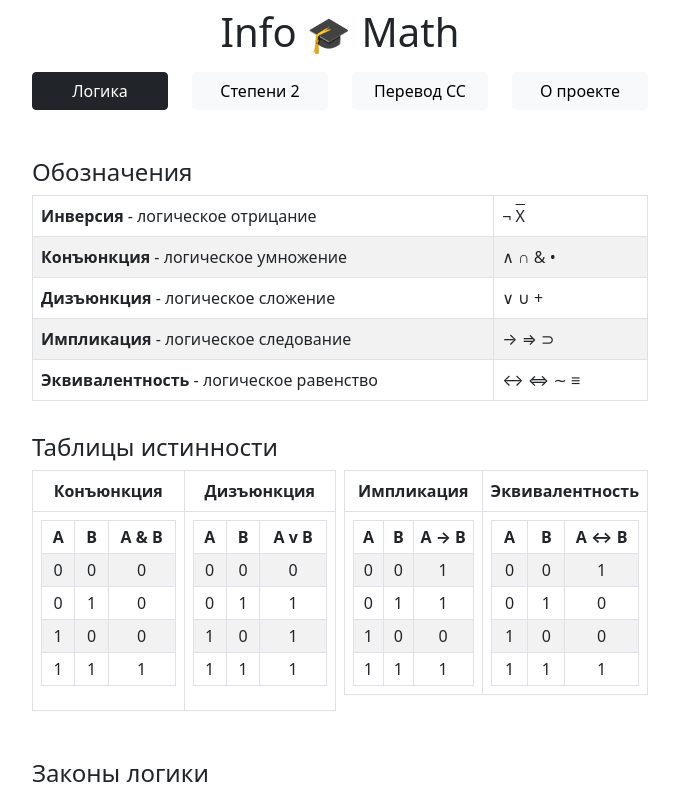
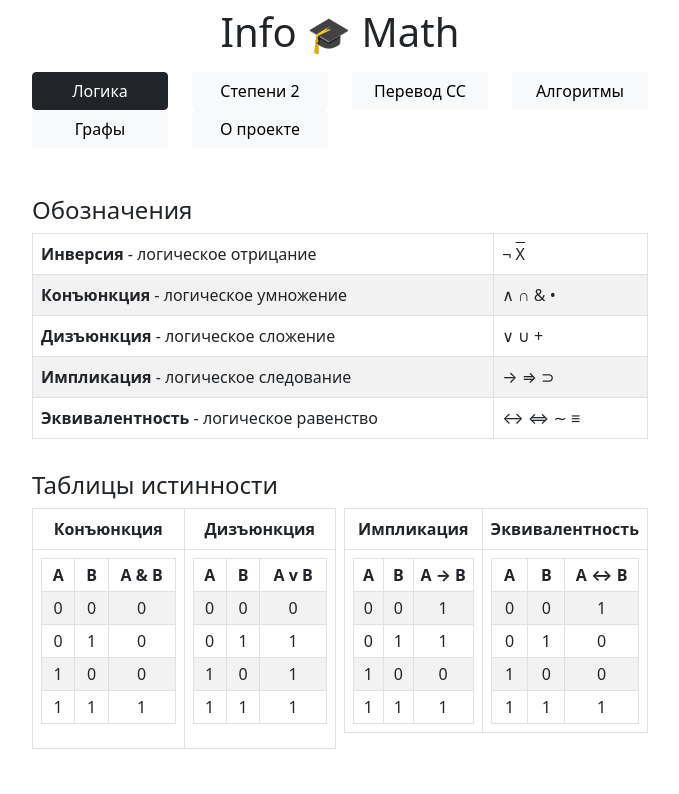
Before and after one commit to mccrush/info, a Vue app: page / in a window 1280 px wide. Shown: the top 794 px of the page, without its empty margins (300-979 px from the left). Built offline with nearby package versions, Linux system fonts and the light colour scheme.

Commit message:
Add links in Nav

```diff
--- a/src/components/Navbar.vue
+++ b/src/components/Navbar.vue
@@ -25,6 +25,24 @@
         ref="ss"
       >
         Перевод СС
+      </button>
+    </div>
+    <div class="col-6 col-sm-3 mt-2 mt-sm-0">
+      <button
+        class="btn btn-block btn-light w-100"
+        @click="selectTab('Algol', $event)"
+        ref="algol"
+      >
+        Алгоритмы
+      </button>
+    </div>
+    <div class="col-6 col-sm-3 mt-2 mt-sm-0">
+      <button
+        class="btn btn-block btn-light w-100"
+        @click="selectTab('Graph', $event)"
+        ref="graph"
+      >
+        Графы
       </button>
     </div>
     <div class="col-6 col-sm-3 mt-2 mt-sm-0">
```
